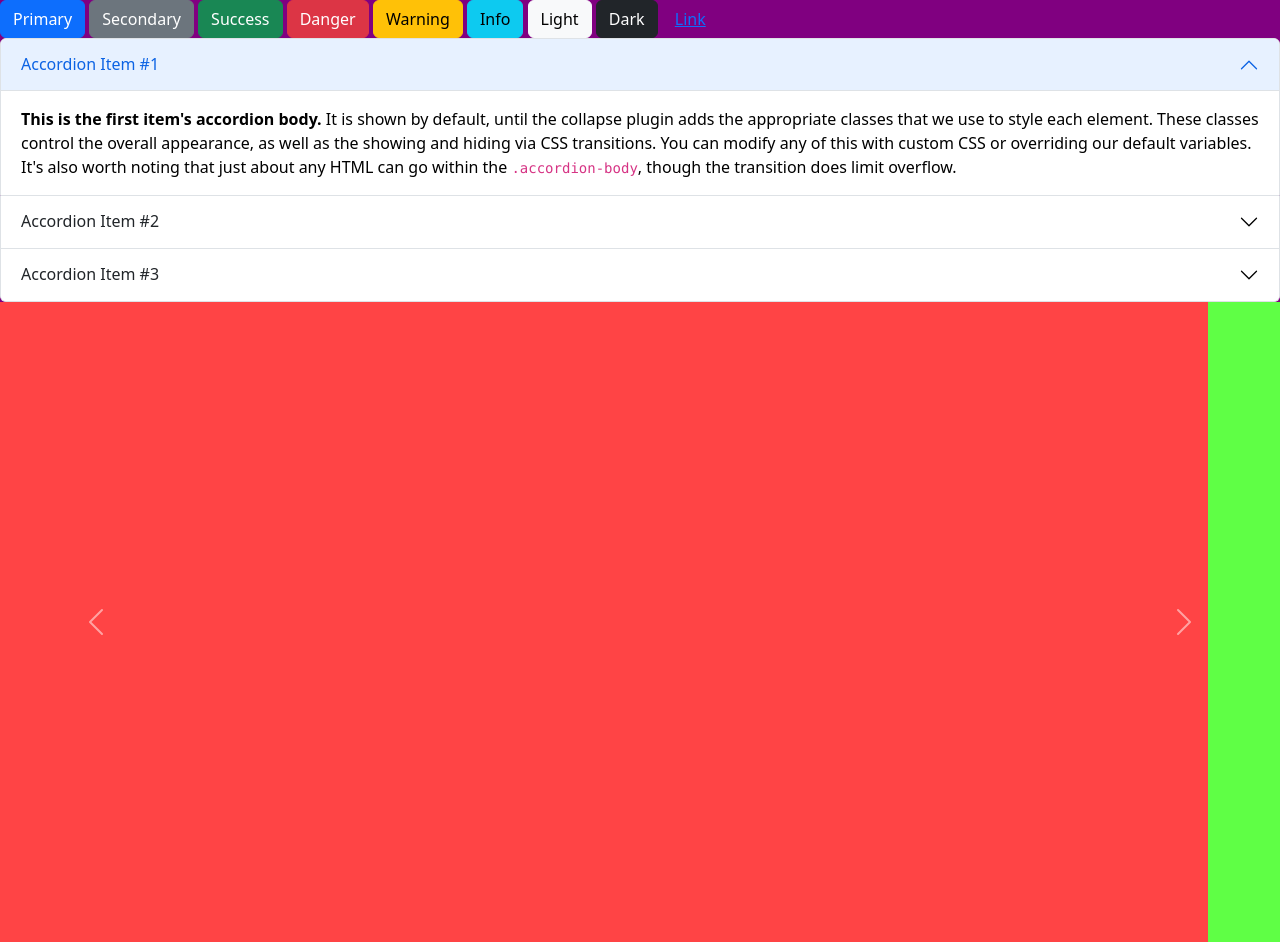
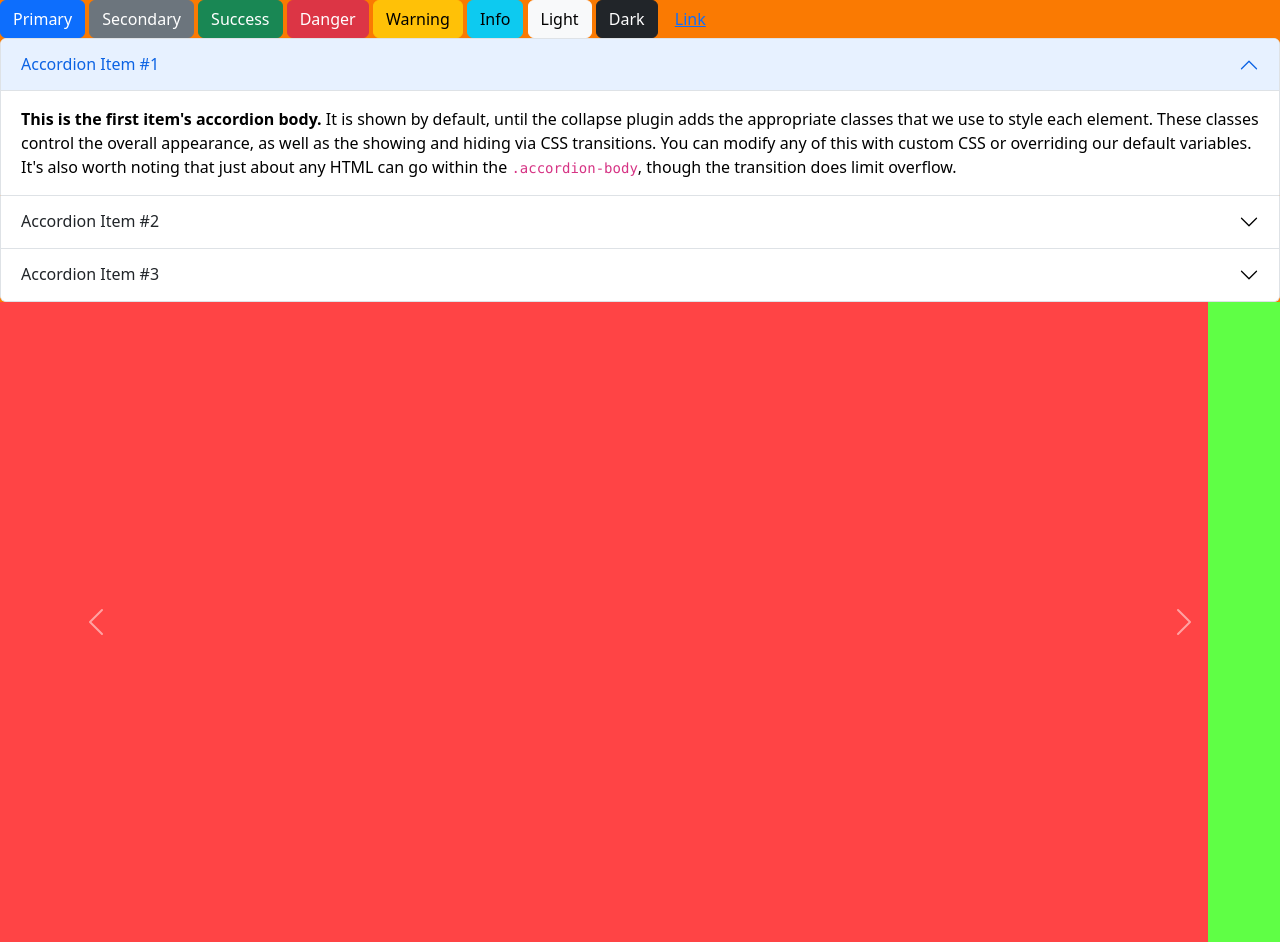
Before and after one commit to Vitolacho/virgachus, a website: page index.html in a window 1280 px wide. Drawn offline with nearby package versions, Linux system fonts and the light colour scheme.

Commit message:
cambie el color amarillo por un naranjita piola

```diff
--- a/scss/estilos.scss
+++ b/scss/estilos.scss
@@ -1,5 +1,5 @@
 @import "../node_modules/bootstrap/scss/bootstrap.scss";
 
 body {
-    background-color: purple;
+    background-color: rgb(250, 122, 2);
 }
```
Also changed, not shown: css/estilos.css.
